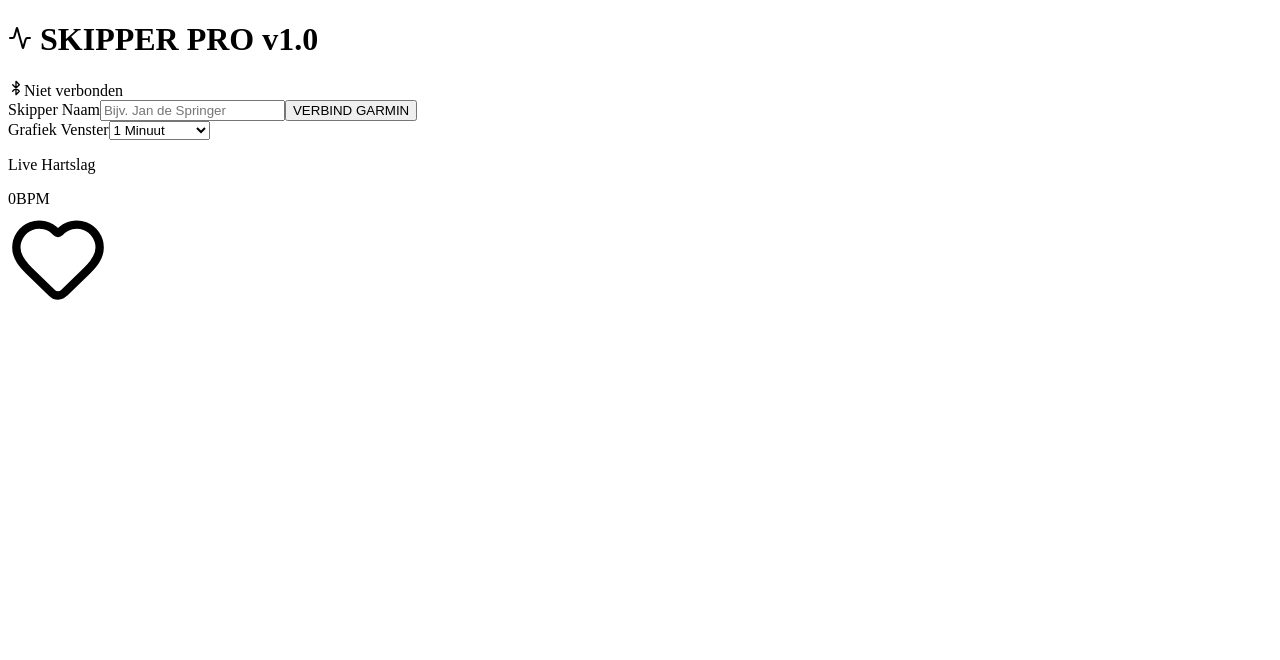
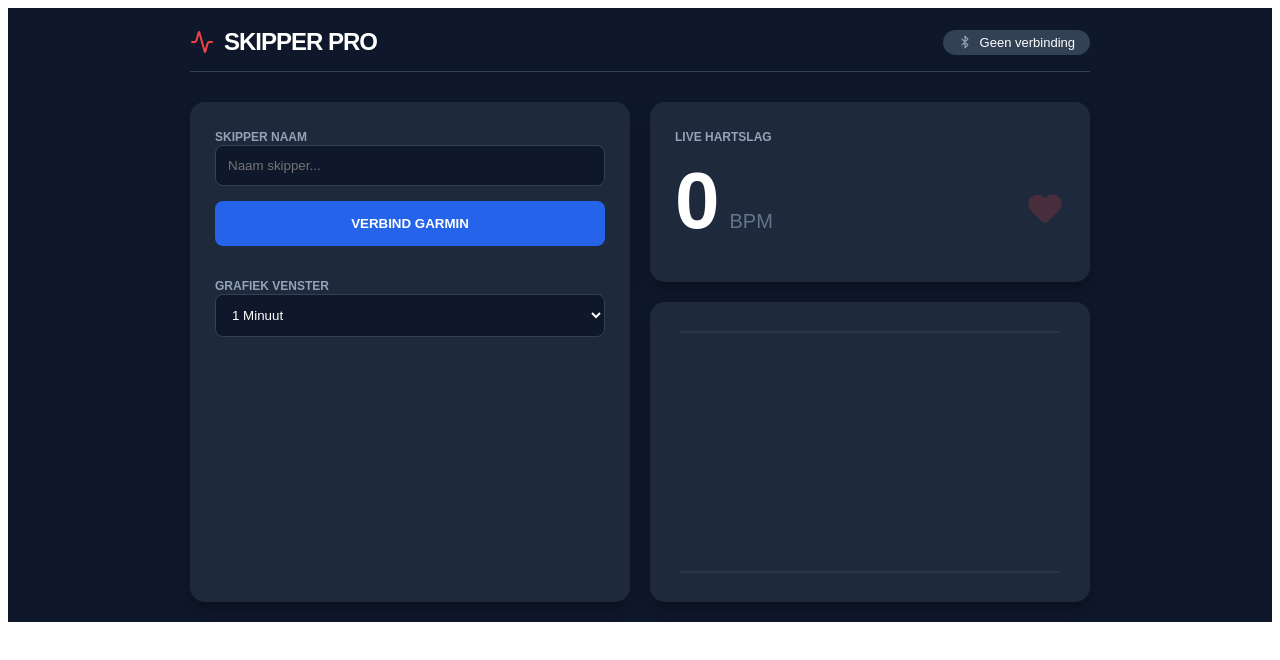
Before and after one commit to tomdemilliano/mySpeedCoach, a Next.js app: page / in a window 1280 px wide. Shown: the top 660 px of the page. Built offline with nearby package versions, Linux system fonts and the light colour scheme.

Commit message:
Update index.js

```diff
--- a/pages/index.js
+++ b/pages/index.js
@@ -1,4 +1,4 @@
-import { useState, useEffect, useRef } from 'react';
+import { useState, useEffect } from 'react';
 import { db } from '../firebaseConfig';
 import { ref, set } from "firebase/database";
 import { LineChart, Line, XAxis, YAxis, CartesianGrid, Tooltip, ResponsiveContainer } from 'recharts';
@@ -10,15 +10,13 @@ export default function HeartRateApp() {
   const [deviceName, setDeviceName] = useState('');
   const [isConnected, setIsConnected] = useState(false);
   const [history, setHistory] = useState([]);
-  const [viewTime, setViewTime] = useState(60); // Standaard 60 seconden
+  const [viewTime, setViewTime] = useState(60);
 
-  // Bijhouden van data voor de grafiek
   useEffect(() => {
     if (isConnected && heartRate > 0) {
       const interval = setInterval(() => {
         setHistory(prev => {
           const newData = [...prev, { time: new Date().toLocaleTimeString(), bpm: heartRate }];
-          // We houden iets meer data vast dan nodig voor de slice
           return newData.slice(-200);
         });
       }, 1000);
@@ -31,7 +29,6 @@ export default function HeartRateApp() {
       const device = await navigator.bluetooth.requestDevice({
         filters: [{ services: ['heart_rate'] }]
       });
-
       setDeviceName(device.name || "Garmin Apparaat");
       const server = await device.gatt.connect();
       const service = await server.getPrimaryService('heart_rate');
@@ -39,12 +36,10 @@ export default function HeartRateApp() {
 
       setIsConnected(true);
       char.startNotifications();
-
       char.addEventListener('characteristicvaluechanged', (e) => {
         const value = e.target.value;
         const hr = value.getUint8(1);
         setHeartRate(hr);
-
         if (skipperName) {
           set(ref(db, 'sessions/' + skipperName), {
             name: skipperName,
@@ -58,95 +53,91 @@ export default function HeartRateApp() {
     }
   };
 
-  // Filter de data voor de grafiek op basis van de gekozen tijd
+  // --- STYLING OBJECTS ---
+  const styles = {
+    container: { backgroundColor: '#0f172a', minHeight: '100-vh', color: 'white', fontFamily: 'sans-serif', padding: '20px' },
+    header: { display: 'flex', justifyContent: 'space-between', alignItems: 'center', maxWidth: '900px', margin: '0 auto 30px', borderBottom: '1px solid #334155', paddingBottom: '15px' },
+    grid: { display: 'grid', gridTemplateColumns: 'repeat(auto-fit, minmax(300px, 1fr))', gap: '20px', maxWidth: '900px', margin: '0 auto' },
+    card: { backgroundColor: '#1e293b', padding: '25px', borderRadius: '15px', boxShadow: '0 10px 15px -3px rgba(0,0,0,0.3)' },
+    input: { width: '100%', backgroundColor: '#0f172a', border: '1px solid #334155', color: 'white', padding: '12px', borderRadius: '8px', marginBottom: '15px', boxSizing: 'border-box' },
+    button: (connected) => ({
+      width: '100%', padding: '15px', borderRadius: '8px', border: 'none', fontWeight: 'bold', cursor: 'pointer',
+      backgroundColor: connected ? '#16a34a' : '#2563eb', color: 'white', transition: '0.3s'
+    }),
+    hrDisplay: { fontSize: '80px', fontWeight: '900', margin: '10px 0' },
+    chartContainer: { height: '250px', marginTop: '20px' }
+  };
+
   const filteredData = history.slice(-(viewTime));
 
   return (
-    <div className="min-h-screen bg-slate-900 text-white p-6 font-sans">
+    <div style={styles.container}>
       {/* Header */}
-      <div className="max-w-4xl mx-auto flex justify-between items-center mb-8 border-b border-slate-700 pb-4">
-        <h1 className="text-2xl font-black tracking-tighter flex items-center gap-2">
-          <Activity className="text-red-500" /> SKIPPER PRO <span className="text-slate-500 text-sm">v1.0</span>
-        </h1>
-        <div className="flex items-center gap-2 text-sm bg-slate-800 px-4 py-2 rounded-full">
-          <Bluetooth size={16} className={isConnected ? "text-blue-400" : "text-slate-500"} />
-          {isConnected ? <span className="text-blue-400 font-bold">{deviceName}</span> : "Niet verbonden"}
+      <div style={styles.header}>
+        <div style={{ display: 'flex', alignItems: 'center', gap: '10px' }}>
+          <Activity color="#ef4444" />
+          <span style={{ fontSize: '24px', fontWeight: '900', letterSpacing: '-1px' }}>SKIPPER PRO</span>
+        </div>
+        <div style={{ backgroundColor: '#334155', padding: '5px 15px', borderRadius: '20px', fontSize: '13px', display: 'flex', alignItems: 'center', gap: '8px' }}>
+          <Bluetooth size={14} color={isConnected ? "#60a5fa" : "#94a3b8"} />
+          {isConnected ? deviceName : "Geen verbinding"}
         </div>
       </div>
 
-      <div className="max-w-4xl mx-auto grid grid-cols-1 md:grid-cols-3 gap-6">
-
-        {/* Kolom 1: Controls */}
-        <div className="bg-slate-800 p-6 rounded-2xl shadow-xl">
-          <label className="block text-xs font-bold uppercase text-slate-400 mb-2">Skipper Naam</label>
+      <div style={styles.grid}>
+        {/* Links: Controls */}
+        <div style={styles.card}>
+          <label style={{ fontSize: '12px', color: '#94a3b8', fontWeight: 'bold' }}>SKIPPER NAAM</label>
           <input
-            className="w-full bg-slate-900 border border-slate-700 p-3 rounded-lg mb-4 focus:ring-2 focus:ring-blue-500 outline-none"
-            placeholder="Bijv. Jan de Springer"
+            style={styles.input}
+            placeholder="Naam skipper..."
             value={skipperName}
             onChange={(e) => setSkipperName(e.target.value)}
           />
-          <button
-            onClick={connectHRM}
-            disabled={isConnected}
-            className={`w-full py-4 rounded-lg font-bold transition ${isConnected ? 'bg-green-600' : 'bg-blue-600 hover:bg-blue-500'}`}
-          >
+          <button style={styles.button(isConnected)} onClick={connectHRM}>
             {isConnected ? 'GEKOPPELD' : 'VERBIND GARMIN'}
           </button>
 
-          <div className="mt-8">
-            <label className="block text-xs font-bold uppercase text-slate-400 mb-2">Grafiek Venster</label>
+          <div style={{ marginTop: '30px' }}>
+            <label style={{ fontSize: '12px', color: '#94a3b8', fontWeight: 'bold' }}>GRAFIEK VENSTER</label>
             <select
-              className="w-full bg-slate-900 border border-slate-700 p-2 rounded text-sm"
+              style={styles.input}
+              value={viewTime}
               onChange={(e) => setViewTime(parseInt(e.target.value))}
-              value={viewTime}
             >
               <option value={30}>30 Seconden</option>
               <option value={60}>1 Minuut</option>
-              <option value={120}>2 Minuten</option>
               <option value={180}>3 Minuten</option>
             </select>
           </div>
         </div>
 
-        {/* Kolom 2 & 3: Live Data & Grafiek */}
-        <div className="md:col-span-2 space-y-6">
-          {/* Heart Rate Display */}
-          <div className="bg-slate-800 p-8 rounded-2xl shadow-xl flex items-center justify-between overflow-hidden relative">
-            <div>
-              <p className="text-slate-400 font-bold uppercase text-sm tracking-widest">Live Hartslag</p>
-              <div className="flex items-baseline gap-2">
-                <span className="text-8xl font-black text-white">{heartRate}</span>
-                <span className="text-2xl text-slate-500 font-bold">BPM</span>
-              </div>
+        {/* Rechts: Live Data */}
+        <div style={{ display: 'flex', flexDirection: 'column', gap: '20px' }}>
+          <div style={styles.card}>
+            <span style={{ color: '#94a3b8', fontWeight: 'bold', fontSize: '12px' }}>LIVE HARTSLAG</span>
+            <div style={{ display: 'flex', alignItems: 'baseline', gap: '10px' }}>
+              <div style={styles.hrDisplay}>{heartRate}</div>
+              <span style={{ fontSize: '20px', color: '#64748b' }}>BPM</span>
+              <Heart
+                fill="#ef4444"
+                stroke="none"
+                style={{ marginLeft: 'auto', opacity: heartRate > 0 ? 1 : 0.2 }}
+                size={40}
+              />
             </div>
-            <Heart
-              size={100}
-              className={`text-red-600 opacity-20 absolute -right-4 transition-transform duration-500 ${heartRate > 0 ? 'animate-ping' : ''}`}
-              style={{ animationDuration: heartRate > 0 ? `${60 / heartRate}s` : '1s' }}
-            />
           </div>
 
-          {/* Grafiek */}
-          <div className="bg-slate-800 p-6 rounded-2xl shadow-xl h-64">
-             <ResponsiveContainer width="100%" height="100%">
-                <LineChart data={filteredData}>
-                  <CartesianGrid strokeDasharray="3 3" stroke="#334155" vertical={false} />
-                  <XAxis dataKey="time" hide />
-                  <YAxis domain={['dataMin - 5', 'dataMax + 5']} hide />
-                  <Tooltip
-                    contentStyle={{ backgroundColor: '#1e293b', border: 'none', borderRadius: '8px' }}
-                    itemStyle={{ color: '#ef4444' }}
-                  />
-                  <Line
-                    type="monotone"
-                    dataKey="bpm"
-                    stroke="#ef4444"
-                    strokeWidth={4}
-                    dot={false}
-                    isAnimationActive={false}
-                  />
-                </LineChart>
-             </ResponsiveContainer>
+          <div style={{ ...styles.card, height: '250px' }}>
+            <ResponsiveContainer width="100%" height="100%">
+              <LineChart data={filteredData}>
+                <CartesianGrid stroke="#334155" vertical={false} />
+                <XAxis dataKey="time" hide />
+                <YAxis domain={['dataMin - 10', 'dataMax + 10']} hide />
+                <Tooltip contentStyle={{ backgroundColor: '#1e293b', border: 'none', color: 'white' }} />
+                <Line type="monotone" dataKey="bpm" stroke="#ef4444" strokeWidth={4} dot={false} isAnimationActive={false} />
+              </LineChart>
+            </ResponsiveContainer>
           </div>
         </div>
       </div>
```
